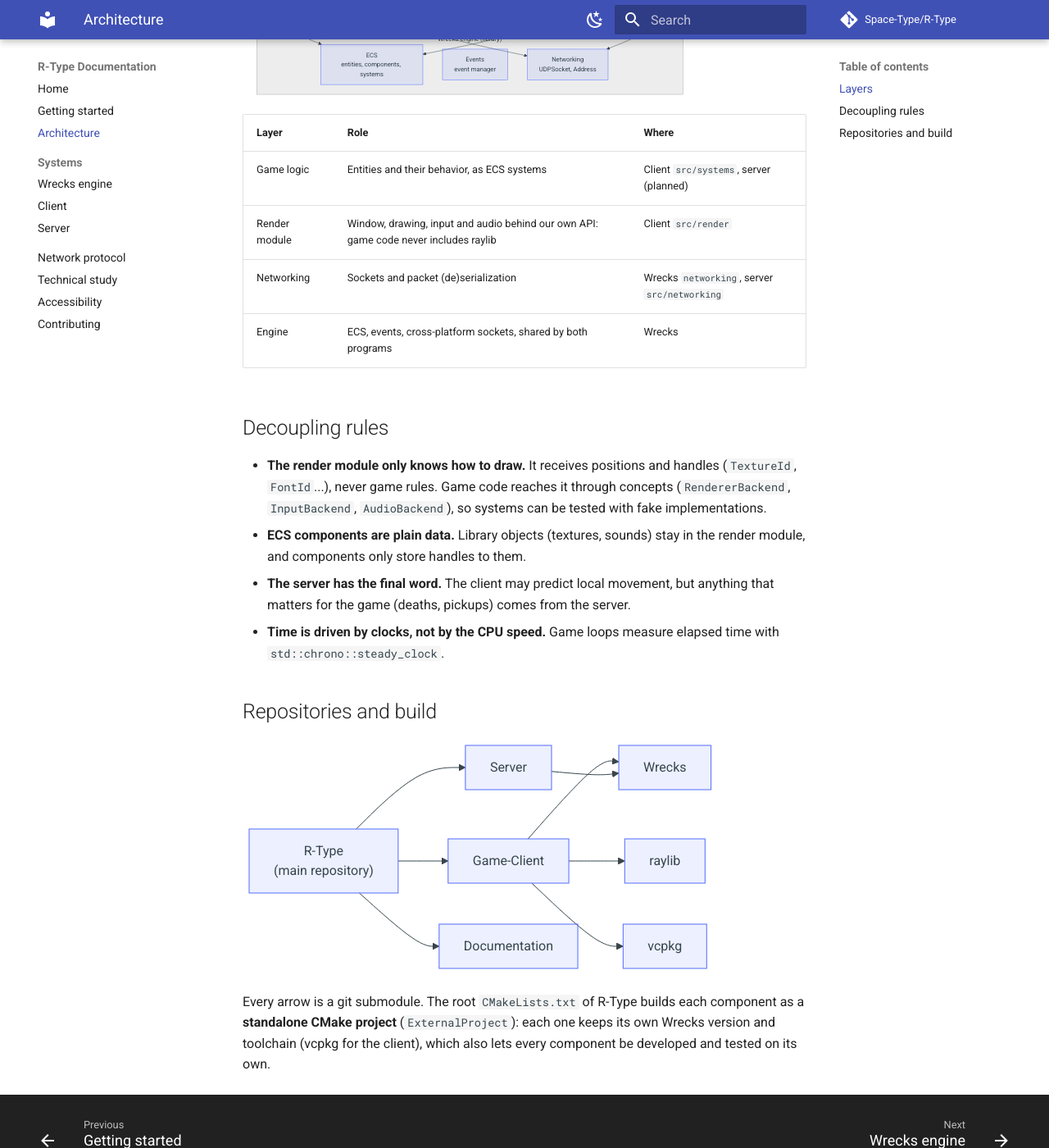
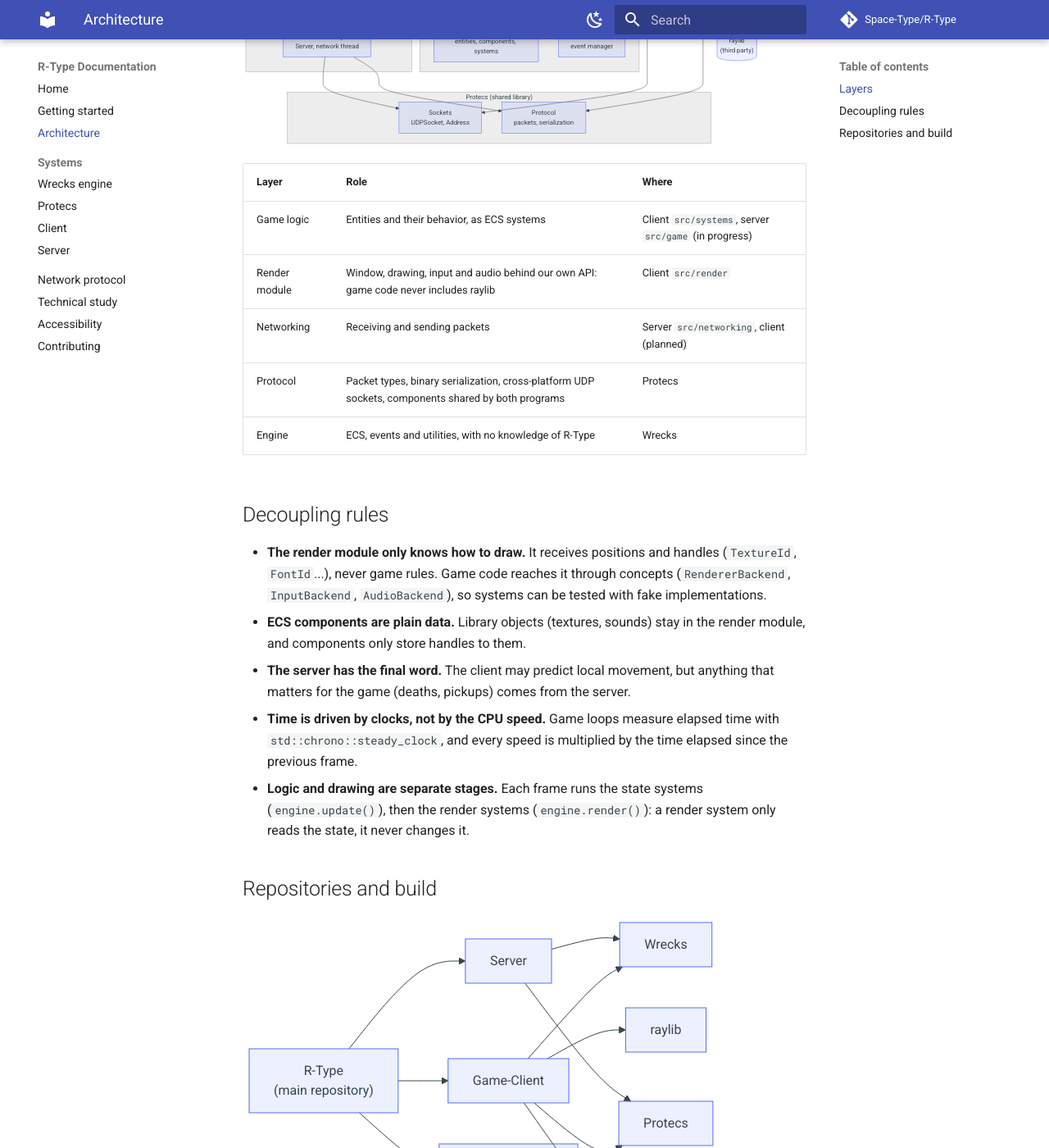
Before and after one commit to Space-Type/Documentation, an MkDocs documentation site: the page built from docs/architecture.md, in a window 1280 px wide and 1400 px high, scrolled down 652 px. Shown: the whole window at 82% size. Built offline with MkDocs 1.6.1 and Material for MkDocs 9.7.7, drawn with Linux system fonts in a browser that asks for light colours; comment, search, counter and statistics services are not loaded; some of the changed text lies outside the part shown.

Commit message:
docs(protecs): add the Protecs page and move networking out of Wrecks

````diff
--- a/docs/architecture.md
+++ b/docs/architecture.md
@@ -6,14 +6,16 @@ happens (spawns, hits, deaths), and clients display the result.
 
 ## Layers
 
-Both programs are built on **Wrecks**, our engine library, and keep rendering,
+Both programs are built on **Wrecks**, our game-agnostic engine library, and on
+**Protecs**, the library they share for everything specific to R-Type's
+network (protocol, sockets, shared components). Each program keeps rendering,
 networking and game logic in separate subsystems.
 
 ```mermaid
 flowchart TB
     subgraph Client["r-type_client"]
         direction TB
-        CGame["Game logic<br/>(ECS systems: physics, render)"]
+        CGame["Game logic<br/>(ECS systems: controls, physics,<br/>shooting, collisions, star-field)"]
         CRender["Render module<br/>window, 2D drawing, input, audio"]
         CNet["Networking<br/>(planned)"]
         CGame --> CRender
@@ -22,8 +24,8 @@ flowchart TB
 
     subgraph Server["r-type_server"]
         direction TB
-        SGame["Game logic<br/>(planned: authoritative simulation)"]
-        SNet["Networking<br/>Server, Packet serialization"]
+        SGame["Game logic<br/>(players, event queues;<br/>simulation in progress)"]
+        SNet["Networking<br/>Server, network thread"]
         SGame --> SNet
     end
 
@@ -31,7 +33,12 @@ flowchart TB
         direction LR
         ECS["ECS<br/>entities, components, systems"]
         Events["Events<br/>event manager"]
-        WNet["Networking<br/>UDPSocket, Address"]
+    end
+
+    subgraph Protecs["Protecs (shared library)"]
+        direction LR
+        Proto["Protocol<br/>packets, serialization"]
+        PNet["Sockets<br/>UDPSocket, Address"]
     end
 
     Raylib[("raylib<br/>(third party)")]
@@ -39,17 +46,20 @@ flowchart TB
     CRender --> Raylib
     CGame --> ECS
     SGame --> ECS
-    CNet --> WNet
-    SNet --> WNet
+    CNet --> Proto
+    CNet --> PNet
+    SNet --> Proto
+    SNet --> PNet
     CNet <-. "UDP, binary protocol" .-> SNet
 ```
 
 | Layer | Role | Where |
 |---|---|---|
-| Game logic | Entities and their behavior, as ECS systems | Client `src/systems`, server (planned) |
+| Game logic | Entities and their behavior, as ECS systems | Client `src/systems`, server `src/game` (in progress) |
 | Render module | Window, drawing, input and audio behind our own API: game code never includes raylib | Client `src/render` |
-| Networking | Sockets and packet (de)serialization | Wrecks `networking`, server `src/networking` |
-| Engine | ECS, events, cross-platform sockets, shared by both programs | Wrecks |
+| Networking | Receiving and sending packets | Server `src/networking`, client (planned) |
+| Protocol | Packet types, binary serialization, cross-platform UDP sockets, components shared by both programs | Protecs |
+| Engine | ECS, events and utilities, with no knowledge of R-Type | Wrecks |
 
 ## Decoupling rules
 
@@ -63,7 +73,11 @@ flowchart TB
   but anything that matters for the game (deaths, pickups) comes from the
   server.
 - **Time is driven by clocks, not by the CPU speed.** Game loops measure
-  elapsed time with `std::chrono::steady_clock`.
+  elapsed time with `std::chrono::steady_clock`, and every speed is multiplied
+  by the time elapsed since the previous frame.
+- **Logic and drawing are separate stages.** Each frame runs the state systems
+  (`engine.update()`), then the render systems (`engine.render()`): a render
+  system only reads the state, it never changes it.
 
 ## Repositories and build
 
@@ -74,6 +88,7 @@ flowchart LR
     Server["Server"]
     Docs["Documentation"]
     Wrecks["Wrecks"]
+    Protecs["Protecs"]
     Raylib["raylib"]
     Vcpkg["vcpkg"]
 
@@ -81,12 +96,14 @@ flowchart LR
     RType --> Server
     RType --> Docs
     Client --> Wrecks
+    Client --> Protecs
     Client --> Raylib
     Client --> Vcpkg
     Server --> Wrecks
+    Server --> Protecs
 ```
 
 Every arrow is a git submodule. The root `CMakeLists.txt` of R-Type builds
 each component as a **standalone CMake project** (`ExternalProject`): each one
-keeps its own Wrecks version and toolchain (vcpkg for the client), which also
+keeps its own Wrecks and Protecs versions and toolchain (vcpkg for the client), which also
 lets every component be developed and tested on its own.
--- a/mkdocs.yml
+++ b/mkdocs.yml
@@ -11,6 +11,7 @@ nav:
   - Architecture: architecture.md
   - Systems:
       - Wrecks engine: systems/wrecks.md
+      - Protecs: systems/protecs.md
       - Client: systems/client.md
       - Server: systems/server.md
   - Network protocol: protocol.md
````
Also changed, not shown: docs/index.md (+3 -2 lines), docs/systems/protecs.md (added, +73 -0 lines), docs/systems/wrecks.md (+19 -17 lines), docs/technical-study.md (+4 -3 lines).
